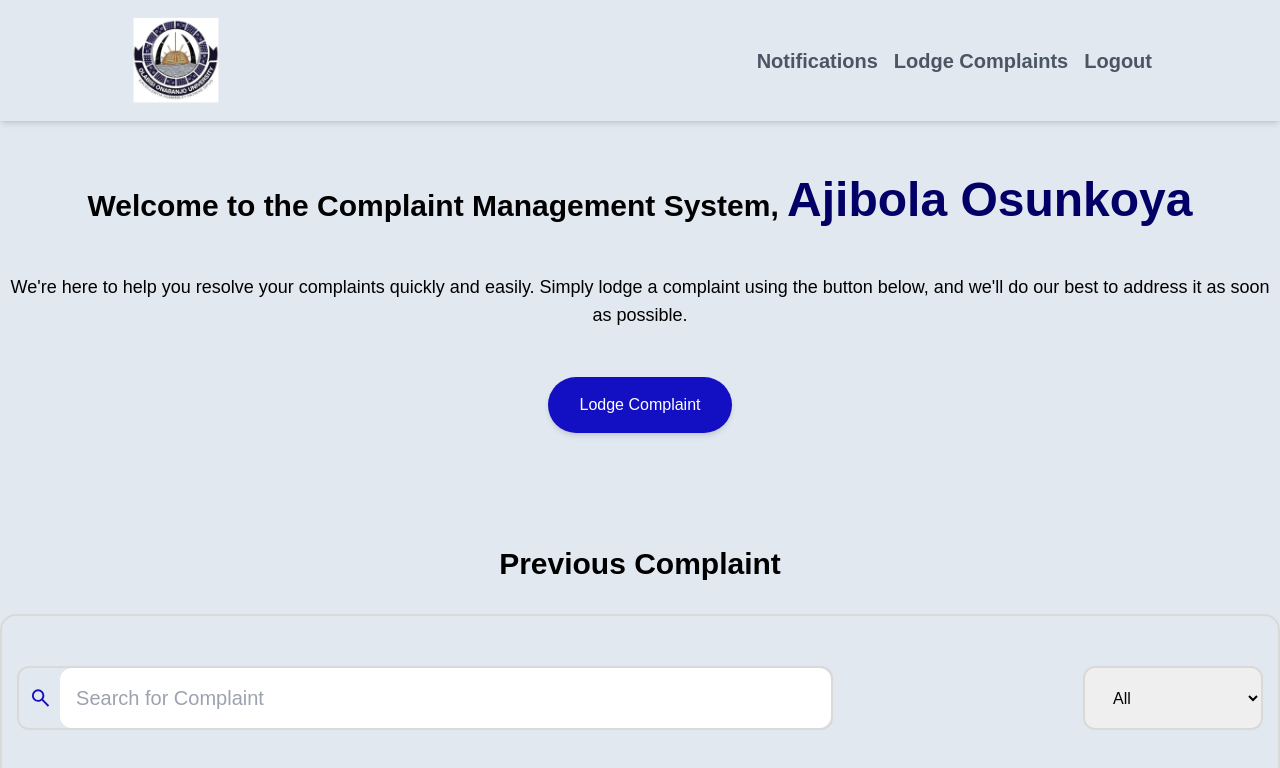
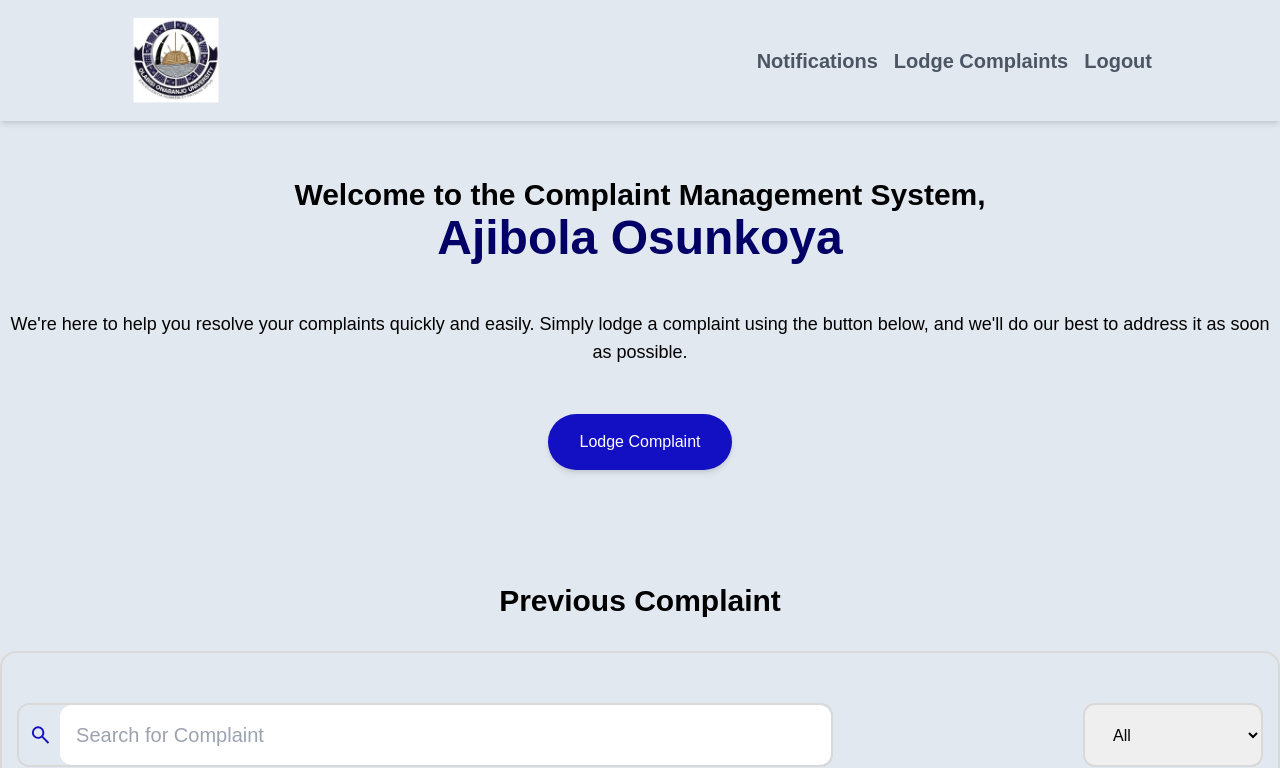
Before and after one commit to John-Daniels/mernstack-complaint-mgr-app, a React (Vite) app: page /student in a window 1280 px wide. Shown: the top 768 px of the page. Built offline with nearby package versions, Linux system fonts and the light colour scheme.

Commit message:
update REPO

```diff
--- a/src/pages/Student.jsx
+++ b/src/pages/Student.jsx
@@ -43,7 +43,7 @@ const Student = () => {
 
         <header className="inside-page mx-auto mt-36 flex justify-center bg-img">
           <div className="flex flex-col justify-center text-center items-center gap-12 self-center ">
-            <h2 className="text-3xl font-bold leading-tight">
+            <h2 className=" flex flex-col text-3xl font-bold leading-tight">
               Welcome to the Complaint Management System,{" "}
               <span className="text-oou-blue text-5xl">Ajibola Osunkoya</span>
             </h2>
```
